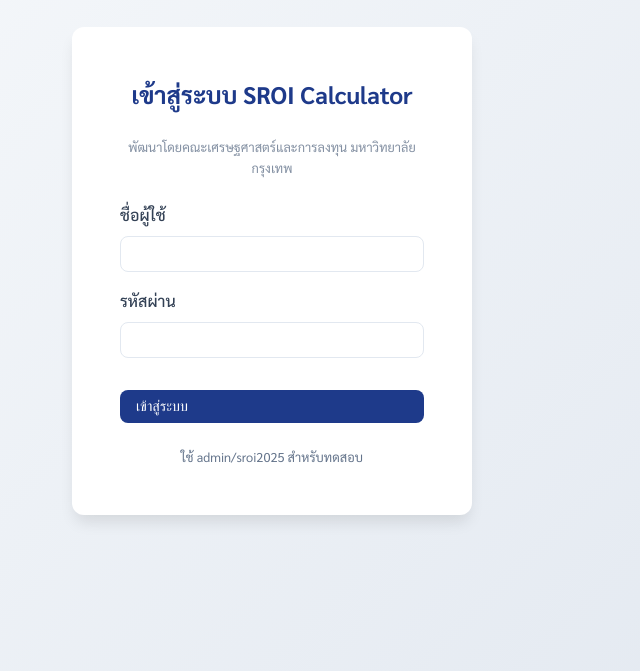
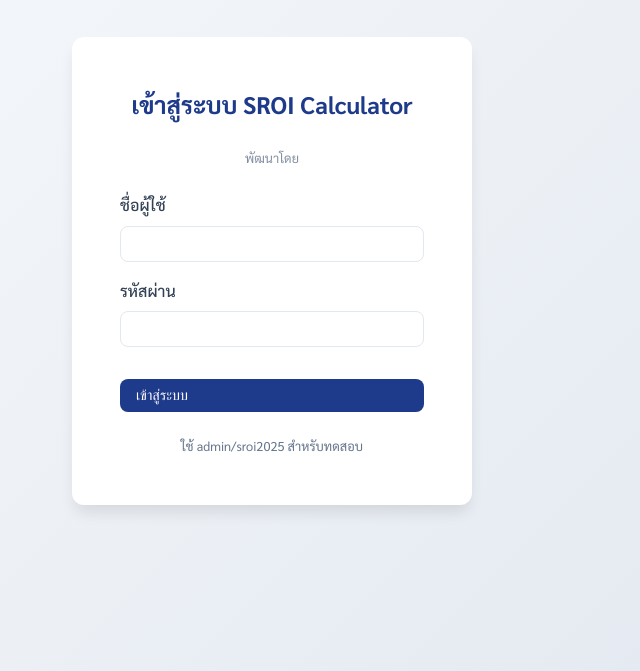
Before and after one commit to wittawatkad/sroi-bu, a plain HTML site: page index.html in a window 1280 px wide. Shown: the part 129-800 px from the top of the page, without its empty margins (368-1008 px from the left). Drawn offline with nearby package versions, Linux system fonts and the light colour scheme.

Commit message:
Update index.html

```diff
--- a/index.html
+++ b/index.html
@@ -550,7 +550,7 @@
     <div id="loginPage" class="login-container">
         <div class="login-card">
             <h2>เข้าสู่ระบบ SROI Calculator</h2>
-            <p class="developer-credit" style="margin-bottom: var(--space-lg); color: var(--color-text-light);">พัฒนาโดยคณะเศรษฐศาสตร์และการลงทุน มหาวิทยาลัยกรุงเทพ</p>
+            <p class="developer-credit" style="margin-bottom: var(--space-lg); color: var(--color-text-light);">พัฒนาโดย</p>
 
             <div id="loginError" class="alert alert-error hidden">
                 ชื่อผู้ใช้หรือรหัสผ่านไม่ถูกต้อง
@@ -588,7 +588,7 @@
                         <button id="logoutBtn" class="btn btn-secondary">ออกจากระบบ</button>
                     </div>
                 </div>
-                <div class="developer-credit">พัฒนาโดย คณะเศรษฐศาสตร์และการลงทุน มหาวิทยาลัยกรุงเทพ</div>
+                <div class="developer-credit">พัฒนาโดย </div>
             </div>
         </header>
 
```
